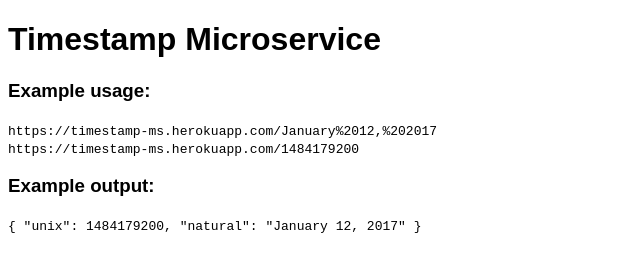
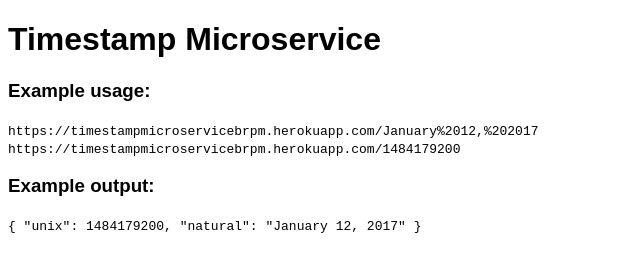
Before and after one commit to bmaglaya/timestampmicroservicebrpm, a website: page index.html in a window 1280 px wide. Shown: the whole page, without its empty margins (0-640 px from the left). Drawn offline with Linux system fonts and the light colour scheme.

Commit message:
Serve index page

```diff
--- a/index.html
+++ b/index.html
@@ -17,9 +17,9 @@
 
 	<div>
 		<h3>Example usage:</h3>
-		<code>https://timestamp-ms.herokuapp.com/January%2012,%202017</code>
+		<code>https://timestampmicroservicebrpm.herokuapp.com/January%2012,%202017</code>
 		<br>
-		<code>https://timestamp-ms.herokuapp.com/1484179200</code>
+		<code>https://timestampmicroservicebrpm.herokuapp.com/1484179200</code>
 		<h3>Example output:</h3>
 		<code>{ "unix": 1484179200, "natural": "January 12, 2017" }</code>
 	</div>
```
Also changed, not shown: server.js (+16 -4 lines).
